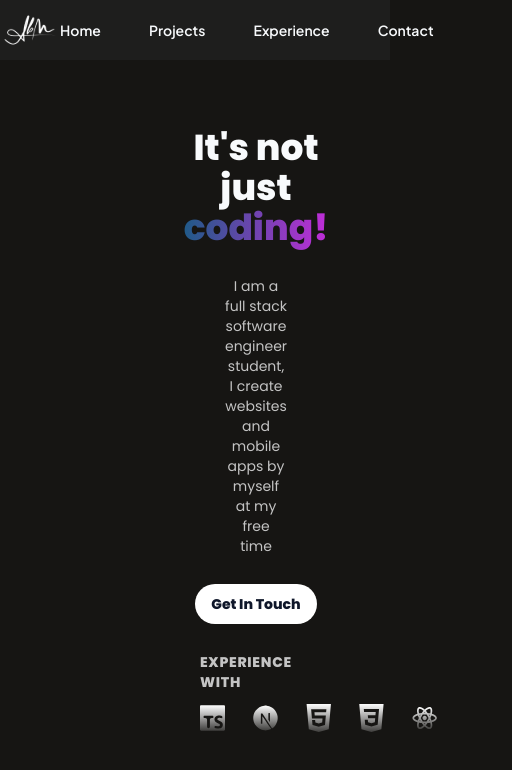
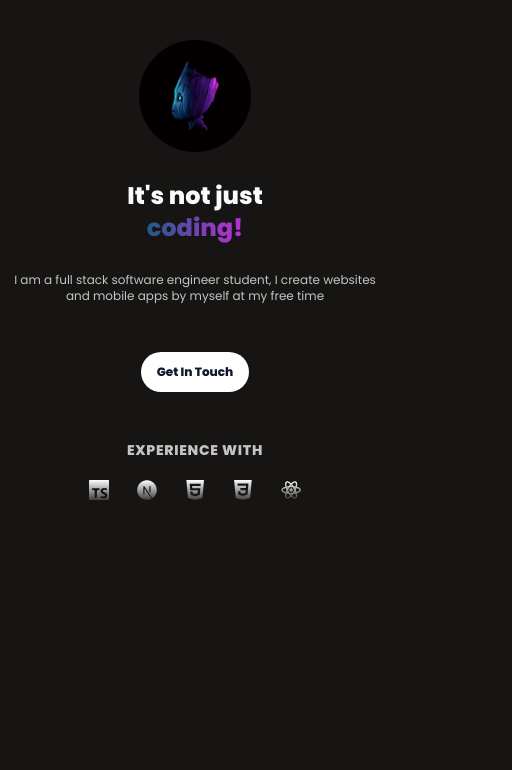
Before and after one commit to deanadriannn/portfolio, a Next.js app: page / in a window 390 px wide. Shown: the top 770 px of the page, 512 px wide, since content can reach past the window. Built offline with nearby package versions, Linux system fonts and the light colour scheme.

Commit message:
responsive hero section

```diff
--- a/app/(home)/page.tsx
+++ b/app/(home)/page.tsx
@@ -34,36 +34,37 @@ const logos = [
 
 export default function Home() {
   return (
-    <div className="flex flex-col gap-7 items-center px-64">
+    <div className="flex flex-col items-center mobile:gap-7 mobile:my-10 tablet:my-5">
+      <div className="relative mobile:h-28 mobile:w-28 tablet:h-36 tablet:w-36 laptop:w-48 laptop:h-48">
         <Image
           src="/assets/profile.jpg"
           alt="profile"
-        width={200}
-        height={200}
+          fill
           className="rounded-full"
         />
-      <h1 className={cn("text-4xl font-extrabold text-center", font.className)}>
+      </div>
+      <h1 className={cn("mobile:text-2xl laptop:text-4xl font-extrabold text-center", font.className)}>
         It's not just<br /><span className="primary-gradient bg-clip-text text-transparent">coding!</span>
       </h1>
-      <p className="text-sm text-center text-secondary-text">
+      <p className="mobile:text-xs text-center text-secondary-text">
         I am a full stack software engineer student, I create websites and  mobile apps by myself at my free time
       </p>
-      <Button className="rounded-full font-bold bg-white">
+      <Button className="rounded-full font-bold bg-white mobile:my-5 mobile:text-xs">
         Get In Touch
       </Button>
-      <div className="flex flex-col gap-3 justify-between items-center">
-        <p className="text-sm font-semibold tracking-wider text-secondary-text">
+      <div className="flex flex-col justify-between items-center mobile:gap-5">
+        <p className="font-semibold tracking-wider text-secondary-text mobile:text-sm">
           EXPERIENCE WITH
         </p>
-        <div className="flex justify-between gap-7">
+        <div className="flex justify-between mobile:gap-7">
           {logos.map(logo => (
+            <div key={logo.src} className="relative mobile:h-5 mobile:w-5">
               <Image
                 src={logo.src}
                 alt={logo.alt}
-              width={25}
-              height={25}
-              key={logo.src}
+                fill
               />
+            </div>
           ))}
         </div>
       </div>
--- a/app/globals.css
+++ b/app/globals.css
@@ -8,8 +8,10 @@ body,
   height: 100%;
 }
 
-.primary-gradient {
-  @apply bg-gradient-to-r from-[#205A88] to-[#C02DD8]
+@layer components {
+  .primary-gradient {
+    @apply bg-gradient-to-r from-[#205A88] to-[#C02DD8]
+  }
 }
 
 @layer base {
--- a/app/layout.tsx
+++ b/app/layout.tsx
@@ -3,6 +3,7 @@ import { Poppins } from "next/font/google";
 
 import Navbar from "@/components/custom/navbar";
 import { ThemeProvider } from "@/components/theme-provider"
+import { cn } from "@/lib/utils";
 
 import "./globals.css";
 
@@ -23,13 +24,13 @@ export default function RootLayout({
 }) {
   return (
     <html lang="en">
-      <body className={font.className}>
+      <body className={cn(font.className)}>
         <ThemeProvider
           attribute="class"
           defaultTheme="dark"
         >
           <Navbar />
-          <main className="md:px-5 lg:px-36 xl:px-52 2xl:px-72">
+          <main className="mobile:px-3 tablet:px-36 laptop:px-64">
             {children}
           </main>
         </ThemeProvider>
--- a/components/custom/navbar.tsx
+++ b/components/custom/navbar.tsx
@@ -25,16 +25,26 @@ const routes = [
 
 const Navbar = () => {
   return (
-    <nav className="bg-[#1E1E1D] flex justify-between w-full md:px-5 lg:px-36 xl:px-52 2xl:px-72 mb-10">
-      <Image
-        src="/assets/logo.svg"
-        alt="logo"
-        height={60}
-        width={60}
-      />
-      <div className={cn("flex justify-between items-center gap-12", plusJakartaSans.className)}>
+    <nav
+      className="bg-[#1E1E1D] justify-between items-center w-full mobile:hidden tablet:flex tablet:px-20
+        laptop:px-36 laptop:mb-10
+      "
+    >
+      <div className="relative tablet:w-12 h-12 laptop:w-16 laptop:h-16">
+        <Image
+          src="/assets/logo.svg"
+          alt="logo"
+          fill
+        />
+      </div>
+      <div className={cn("flex justify-between items-center tablet:gap-5 laptop:gap-7", plusJakartaSans.className)}>
         {routes.map(route => (
-          <p key={route.title} className="text-sm">
+          <p
+            key={route.title}
+            className="hover:primary-gradient hover:bg-clip-text hover:text-transparent transition-colors
+              cursor-pointer tablet:text-xs tablet:font-extralight laptop:text-sm laptop:font-normal
+            "
+          >
             {route.title}
           </p>
         ))}
--- a/package.json
+++ b/package.json
@@ -18,7 +18,8 @@
     "react": "^18",
     "react-dom": "^18",
     "tailwind-merge": "^2.1.0",
-    "tailwindcss-animate": "^1.0.7"
+    "tailwindcss-animate": "^1.0.7",
+    "tailwindcss-gradients": "^3.0.0"
   },
   "devDependencies": {
     "@types/node": "^20",
--- a/tailwind.config.ts
+++ b/tailwind.config.ts
@@ -8,6 +8,12 @@ module.exports = {
     './src/**/*.{ts,tsx}',
 	],
   theme: {
+    screens: {
+      'mobile': '320px',
+      'tablet': '768px',
+      'laptop': '1024px',
+      'desktop': '1440px'
+    },
     container: {
       center: true,
       padding: "2rem",
@@ -73,5 +79,7 @@ module.exports = {
       },
     },
   },
-  plugins: [require("tailwindcss-animate")],
+  plugins: [
+    require("tailwindcss-animate")
+  ],
 }
```
Also changed, not shown: 1 other file (tests, documents, lock files or other folders). Lines whose indentation alone changed are shown as unchanged.
